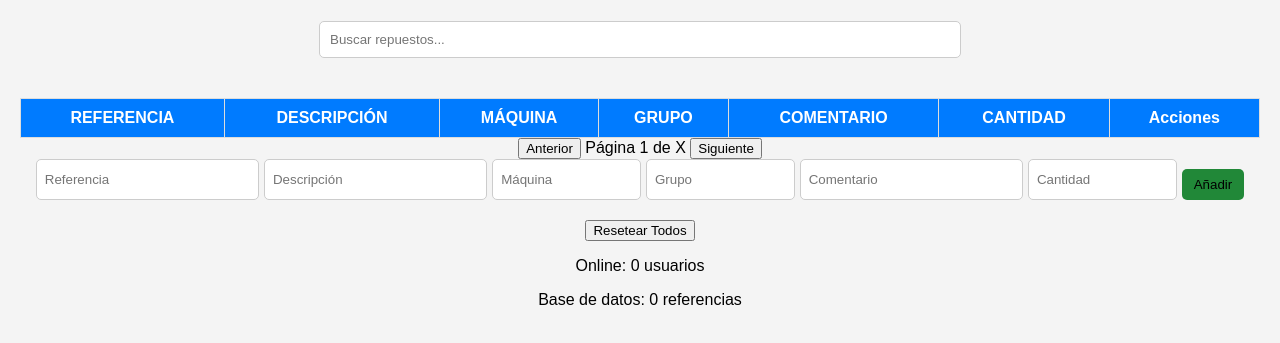
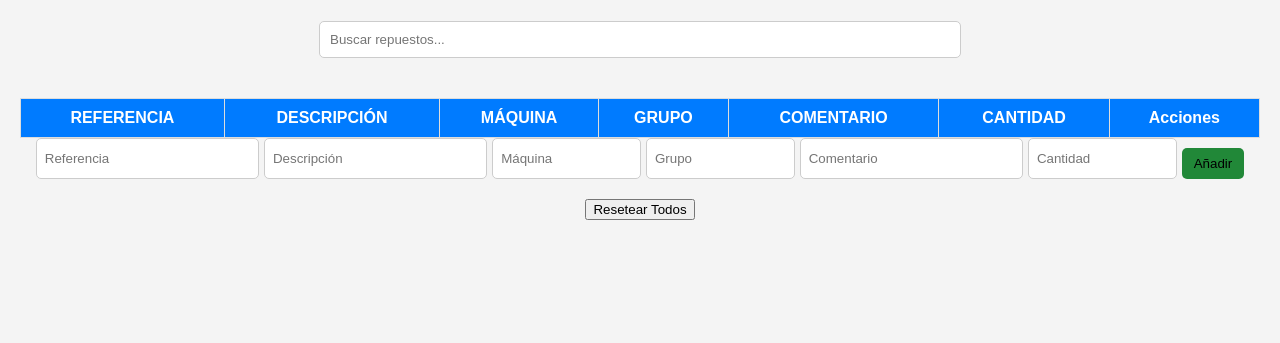
Before and after one commit to alexrequeni81/my-database, a website: page frontend/index.html in a window 1280 px wide. Shown: the part 99-442 px from the top of the page. Drawn offline with nearby package versions, Linux system fonts and the light colour scheme; no server answers.

Commit message:
Update index.html

```diff
--- a/frontend/index.html
+++ b/frontend/index.html
@@ -27,15 +27,6 @@
                 <!-- Los datos se insertarán aquí -->
             </tbody>
         </table>
-
-        <!-- Paginación -->
-        <div id="pagination">
-            <button id="prevPage" onclick="cambiarPagina(-1)">Anterior</button>
-            <span id="pageInfo">Página 1 de X</span>
-            <button id="nextPage" onclick="cambiarPagina(1)">Siguiente</button>
-        </div>
-
-        <!-- Formulario para añadir/editar repuestos -->
         <form id="addPartForm">
             <input type="text" id="addReferencia" placeholder="Referencia" required>
             <input type="text" id="addDescripcion" placeholder="Descripción" required>
@@ -46,20 +37,10 @@
             <button type="button" id="addButton" onclick="crearRepuesto()">Añadir</button>
             <button type="button" id="cancelButton" onclick="cancelarEdicion()" style="display: none;">Cancelar</button>
         </form>
-
         <button onclick="resetearTodos()">Resetear Todos</button> <!-- Botón de reseteo masivo -->
-
         <div id="error" class="alert" style="display: none;"></div>
         <div id="success" class="alert" style="display: none;"></div>
     </div>
-
-    <!-- Panel de información -->
-    <div id="infoPanel">
-        <p id="userCount">Online: 0 usuarios</p>
-        <p id="dbCount">Base de datos: 0 referencias</p>
-    </div>
-
-    <script src="/socket.io/socket.io.js"></script>
     <script src="scripts.js"></script>
 </body>
 </html>
```
